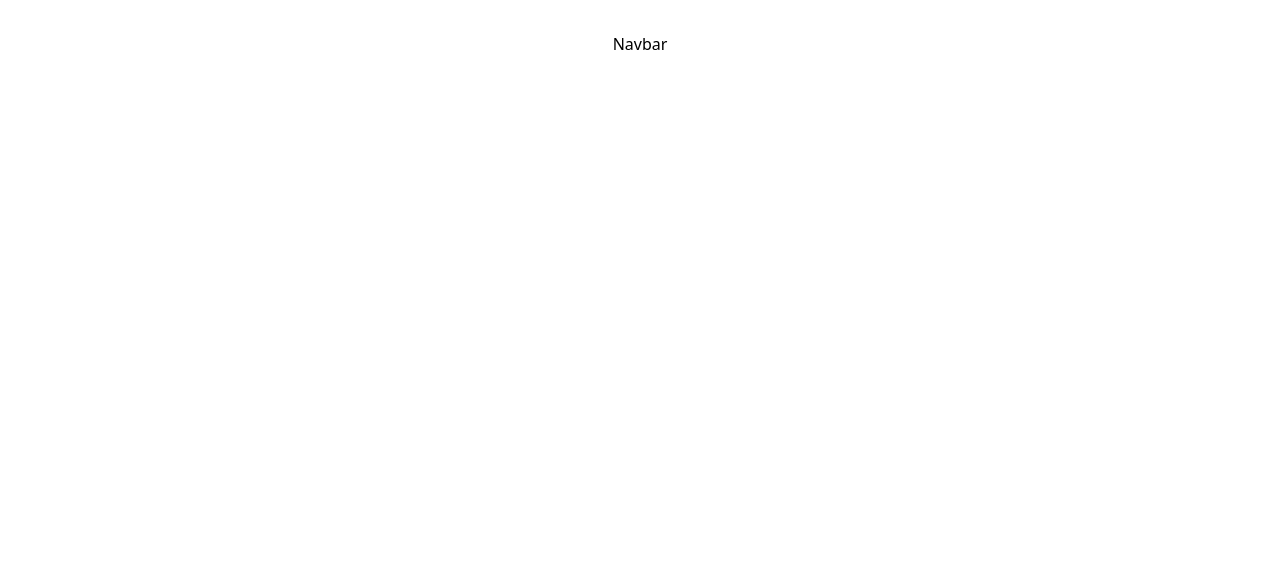
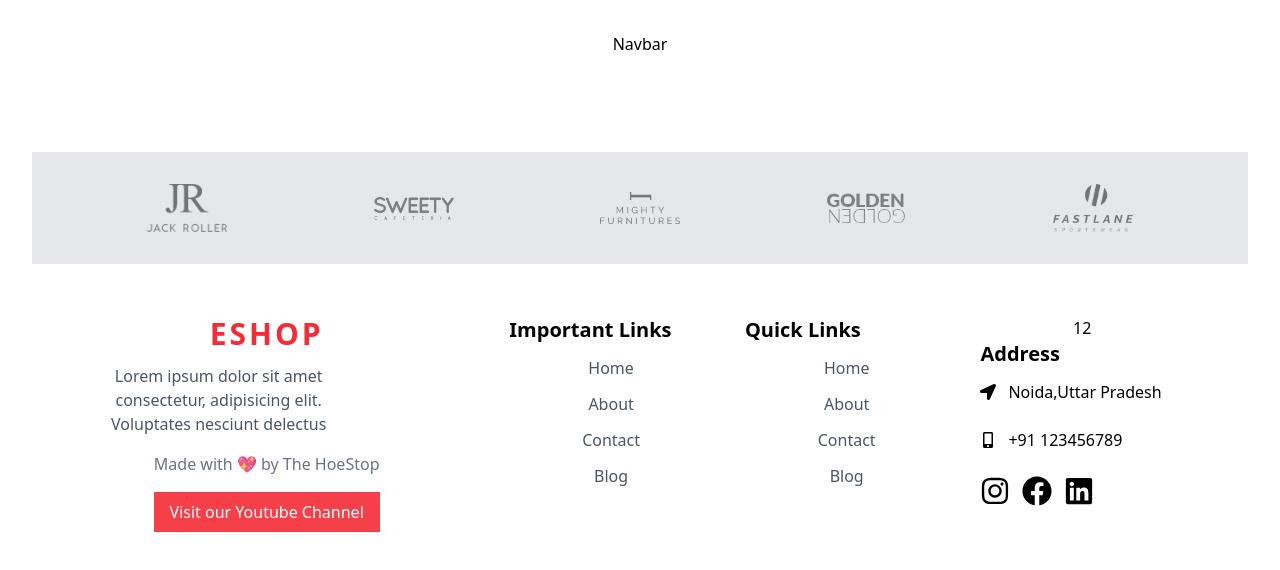
Before and after one commit to aman68695613/Ecommerce-Web-App, a React (Vite) app: page / in a window 1280 px wide. Shown: the top 570 px of the page. Built offline with nearby package versions, Linux system fonts and the light colour scheme.

Commit message:
created partners section and footer section

```diff
--- a/package.json
+++ b/package.json
@@ -11,7 +11,8 @@
   },
   "dependencies": {
     "react": "^18.3.1",
-    "react-dom": "^18.3.1"
+    "react-dom": "^18.3.1",
+    "react-icons": "^5.3.0"
   },
   "devDependencies": {
     "@eslint/js": "^9.13.0",
--- a/src/App.jsx
+++ b/src/App.jsx
@@ -1,8 +1,9 @@
 
 
 import './App.css'
+import Footer from './components/Footer/Footer.jsx';
 import Navbar from "./components/Navbar/Navbar";
-
+import Partners from "./components/Partners/Partners.jsx"
 function App() {
 
 
@@ -10,6 +11,8 @@
     <>
     <div className=''>
      <Navbar />
+     <Partners/>
+     <Footer />
     </div>
     </>
   )
--- /dev/null
+++ b/src/components/Footer/Footer.jsx
@@ -0,0 +1,128 @@
+import React from 'react'
+import { FaFacebook, FaInstagram, FaLinkedin, FaLocationArrow, FaMobileAlt } from 'react-icons/fa';
+const FooterLinks = [
+    {
+    title: "Home",
+    link: "/#",
+    },
+    {
+    title: "About",
+    link: "/#about",
+    },
+    {
+    title: "Contact",
+    link: "/#contact",
+    },
+    {
+    title: "Blog",
+    link: "/#blog",
+    },
+];
+const Footer = () => {
+  return (
+    <div className='dark:bg-gray-950'>
+      <div className='container'>
+        <div className="grid md:grid-cols-3 pb-20 pt-5">
+            {/* company details */}
+            <div className='py-8 px-4'>
+               <a
+               href="#"
+               className='text-primary font-semibold tracking-widest text-2xl uppercase sm:text-3xl'
+               >
+                Eshop
+               </a>
+               <p className='text-gray-600 dark:text-white/70  lg:pr-24 pt-3'>
+                Lorem ipsum dolor sit amet consectetur, adipisicing elit. Voluptates nesciunt delectus
+               </p>
+               <p className='text-gray-500 mt-4'>Made with 💖 by The HoeStop</p>
+               <a
+               href="https://www.youtube.com/channel/UC1H-a1MKEFXRiFlGNLcy7gQ"
+
+               target="_blank"
+
+               className="inline-block bg-primary/90 text-white
+               py-2 px-4 mt-4 text-sm rounded-full">
+                    Visit our Youtube Channel
+               </a>
+            </div>
+            {/*Footer links*/ }
+            <div className='col-span-2 grid grid-cols-2 sm:grid-cols-3 md:pl-10'>
+                <div className='py-8 px-4'>
+                    <h1 className='text-xl font-bold sm:text-left mb-3'>Important Links</h1>
+                    <ul className="space-y-3">
+                        {
+                            FooterLinks.map(
+                                (data,index)=>(
+                                    <li key={index}>
+                                        <a
+                                        href={data.link}
+                                        className='text-gray-600 dark:text-gray-400 hover:dark:text-white hover:text-black duration-300'
+                                        >
+                                             {data.title}
+                                        </a>
+                                    </li>
+                                )
+                            )
+
+                        }
+                    </ul>
+                </div>
+                {/*second cols links*/}
+                <div className='py-8 px-4'>
+                    <h1 className='text-xl font-bold sm:text-left mb-3'>Quick Links</h1>
+                    <ul className="space-y-3">
+                        {
+                            FooterLinks.map(
+                                (data,index)=>(
+                                    <li key={index}>
+                                        <a
+                                        href={data.link}
+                                        className='text-gray-600 dark:text-gray-400 hover:dark:text-white hover:text-black duration-300'
+                                        >
+                                             {data.title}
+                                        </a>
+                                    </li>
+                                )
+                            )
+
+                        }
+                    </ul>
+                </div>
+                {/* Company Address */}
+                <div className='py-8 px-4 col-span-2 sm:col-auto'>
+                12<h1 className='text-xl font-bold sm:text-left mb-3'>
+                    Address
+                    </h1>
+                    <div>
+                        <div className='flex items-center gap-3'>
+                            <FaLocationArrow/>
+                            <p>Noida,Uttar Pradesh</p>
+                        </div>
+                        <div className="flex items-center gap-3 mt-6">
+                                <FaMobileAlt/>
+                                <p>+91 123456789</p>
+                        </div>
+                        <div>
+                            {/* social links */}
+                            <div className="flex items-center gap-3 mt-6">
+                               <a href="#">
+                                  <FaInstagram className="text-3xl hover:text-primary duration-300"/>
+                                </a>
+                                <a href="#">
+                                  <FaFacebook className="text-3xl hover:text-primary duration-300"/>
+                                </a>
+                                <a href="#">
+                                  <FaLinkedin className="text-3xl hover:text-primary duration-300"/>
+                                </a>
+                            </div>
+                        </div>
+                    </div>
+                </div>
+            </div>
+        </div>
+      </div>
+    </div>
+  )
+}
+
+export default Footer
--- /dev/null
+++ b/src/components/Partners/Partners.jsx
@@ -0,0 +1,27 @@
+import React from 'react';
+import brand1 from "../../assets/brand/br-1.png";
+import brand2 from "../../assets/brand/br-2.png";
+import brand3 from "../../assets/brand/br-3.png";
+import brand4 from "../../assets/brand/br-4.png";
+import brand5 from "../../assets/brand/br-5.png";
+
+
+const Partners = () => {
+  return (
+    <div className='py-8 mt-24 hidden md:block bg-gray-200 dark:bg-white/10'>
+      <div className='container'>
+        <div className="grid grid-cols-5 gap-3 place-items-center
+        opacity-50">
+        <img src={brand2} alt="brand" className='w-[80px] dark:invert'/>
+        <img src={brand3} alt="brand" className='w-[80px] dark:invert'/>
+        <img src={brand4} alt="brand" className='w-[80px] dark:invert'/>
+        <img src={brand1} alt="brand" className='w-[80px] dark:invert'/>
+        <img src={brand5} alt="brand" className='w-[80px] dark:invert'/>
+        </div>
+
+      </div>
+    </div>
+  )
+}
+
+export default Partners
```
Also changed, not shown: 1 other file (tests, documents, lock files or other folders).
